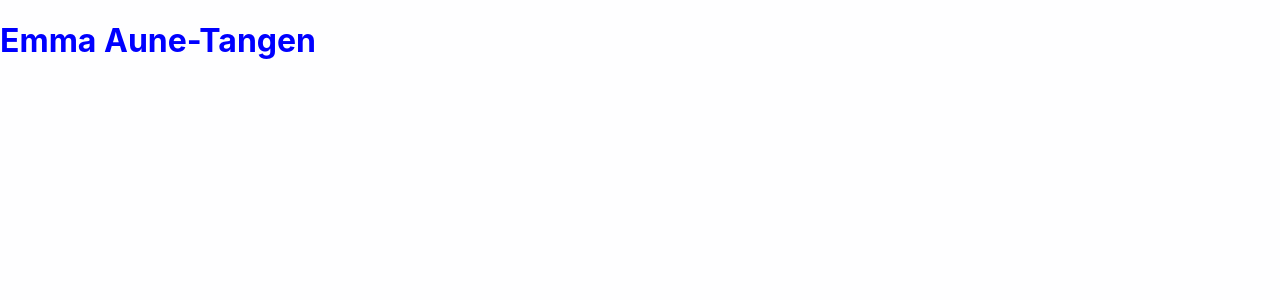
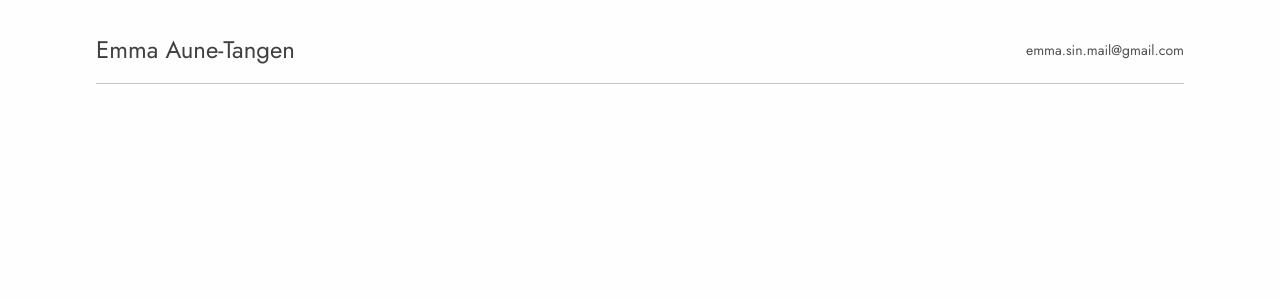
Before and after one commit to Olemio/emma-aune-tangen, a React (Vite) app: page / in a window 1280 px wide. Shown: the top 300 px of the page. Built offline with nearby package versions, Linux system fonts and the light colour scheme.

Commit message:
create header

```diff
--- a/index.html
+++ b/index.html
@@ -3,6 +3,11 @@
   <head>
     <meta charset="UTF-8" />
     <link rel="icon" type="image/svg+xml" href="" />
+    <link rel="preconnect" href="https://fonts.googleapis.com" />
+    <link rel="preconnect" href="https://fonts.gstatic.com" crossorigin />
+    <link
+      href="https://fonts.googleapis.com/css2?family=Fraunces:wght@400;600&family=Jost:wght@300;400;500;600&display=swap"
+      rel="stylesheet" />
     <meta name="viewport" content="width=device-width, initial-scale=1.0" />
     <title>Emma Aune Tangen</title>
   </head>
--- a/src/App.tsx
+++ b/src/App.tsx
@@ -2,9 +2,9 @@ import Header from "./components/Header.tsx";
 
 function App() {
     return (
-        <>
+        <div className="page-wrapper">
             <Header />
-        </>
+        </div>
     );
 }
 
--- a/src/components/Header.tsx
+++ b/src/components/Header.tsx
@@ -1,7 +1,11 @@
 export default function Header() {
     return (
-        <div>
-            <h1>Emma Aune-Tangen</h1>
-        </div>
+        <header>
+            <div className="header-content">
+                <p className="header-logo">Emma Aune-Tangen</p>
+                <p className="text-sm">emma.sin.mail@gmail.com</p>
+            </div>
+            <div className="header-line"></div>
+        </header>
     );
 }
--- a/src/index.css
+++ b/src/index.css
@@ -1,8 +1,8 @@
-/* index.css */
 :root {
     --bg: #FEFEFF;
-    --text: blue;
-    --muted: #777;
+    --color: #505050;
+    --color-light: #404040;
+    --color-stroke: #C5C5C5;
 }
 
 *,
@@ -11,9 +11,75 @@
     box-sizing: border-box;
 }
 
+a,
+button,
+select,
+option,
+p,
+h1,
+h2,
+h3 {
+    background: none;
+    border: none;
+    padding: 0;
+    margin: 0;
+    font: inherit;
+    color: inherit;
+    text-decoration: none;
+    appearance: none;
+}
+
+.text-sm {
+    font-size: 0.875rem;
+}
+.text-md {
+    font-size: 1rem;
+}
+.text-lg {
+    font-size: 1.25rem;
+}
+
+html,
 body {
     margin: 0;
+    padding: 0;
+    min-height: 100%;
+}
+body {
     background: var(--bg);
-    color: var(--text);
-    font-family: 'Inter', system-ui, sans-serif;
+    font-family: 'Jost', system-ui, -apple-system, sans-serif;
+    color: var(--color);
+    font-size: 1.25rem;
 }
+.page-wrapper {
+    display: flex;
+    flex-direction: column;
+    align-items: center;
+    padding: 2rem 6rem;
+}
+
+header {
+    display: flex;
+    flex-direction: column;
+    align-items: center;
+    width: 100%;
+}
+.header-content {
+    width: 100%;
+    max-width: 1200px;
+    display: flex;
+    justify-content: space-between;
+    align-items: center;
+}
+.header-logo {
+    font-family: 'Fraunces'serif;
+    font-size: 1.5rem;
+    color: var(--color-light);
+}
+.header-line {
+    width: 100%;
+    max-width: 1400px;
+    height: 1px;
+    background-color: var(--color-stroke);
+    margin-top: 1rem;
+}
```
